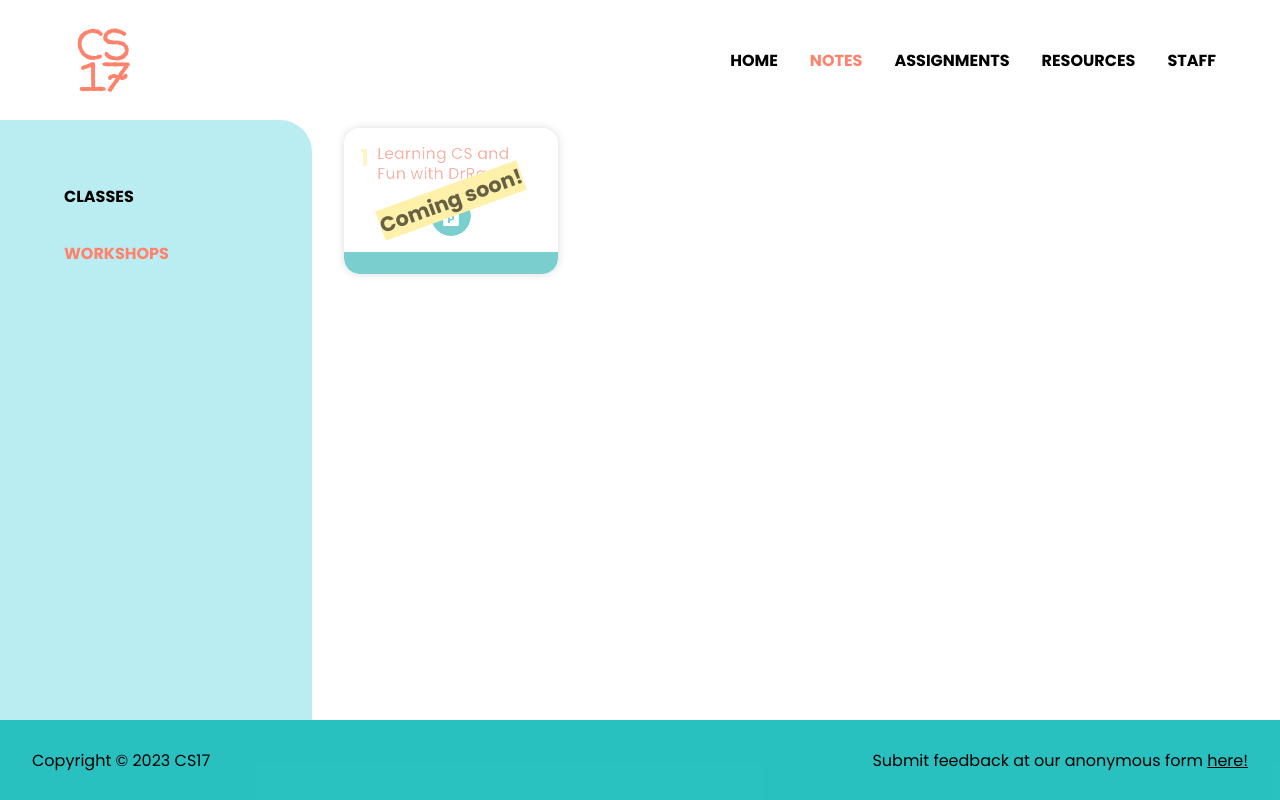
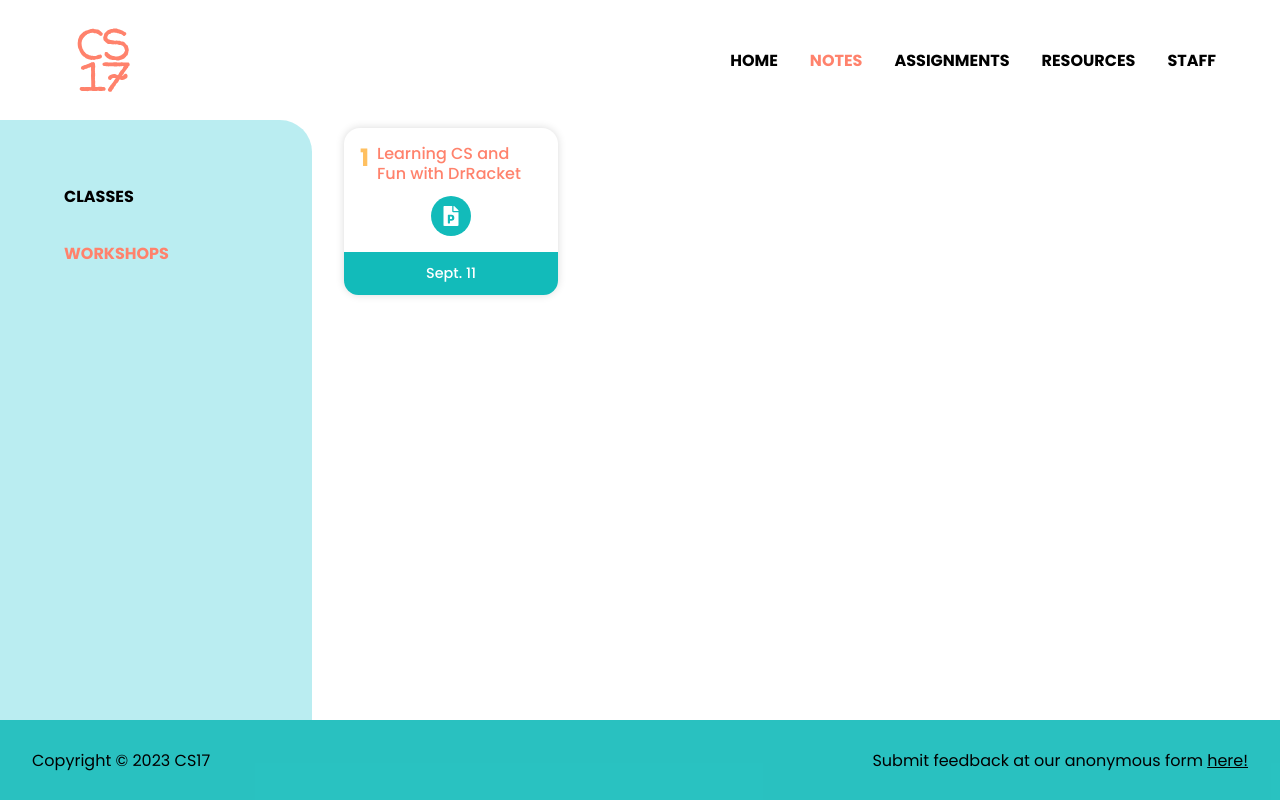
Before and after one commit to cs17-fall2023/cs17-fall2023.github.io, a React (Create React App) app: page /workshops in a window 1280 px wide. Built offline with nearby package versions, Linux system fonts and the light colour scheme.

Commit message:
workshop 1

```diff
--- a/src/Info/Notes/Workshops/Workshops.js
+++ b/src/Info/Notes/Workshops/Workshops.js
@@ -3,9 +3,9 @@
 
 const workshops = [
 	{
-		number: 1, title: "Learning CS and Fun with DrRacket", outDate: "", active: false,
+		number: 1, title: "Learning CS and Fun with DrRacket", outDate: "Sept. 11", active: true,
 		links: [
-			{ icon: <FaFilePowerpoint />, link: "https://docs.google.com/presentation/d/180bnESyw0ghVeNxApzs2TV5ALze0egzdFBteFbgUSgU/edit", label: "Slides" },
+			{ icon: <FaFilePowerpoint />, link: "https://docs.google.com/presentation/d/1cYJJX6NqTphPFpZgiaVVY3Nl0T8bCSmaTLSMG-ziXNE/edit?usp=sharing", label: "Slides" },
 		]
 	},
 	// {
```
